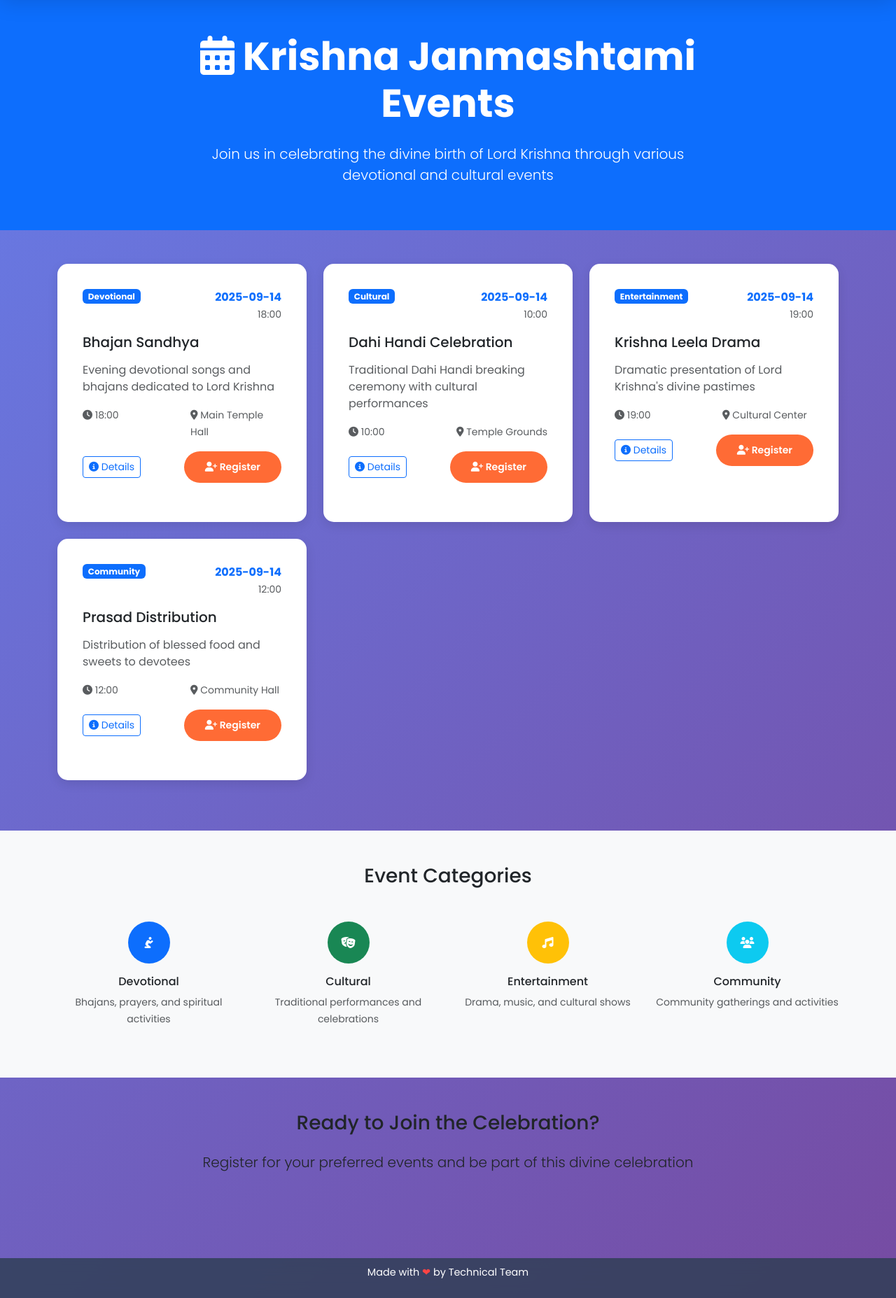
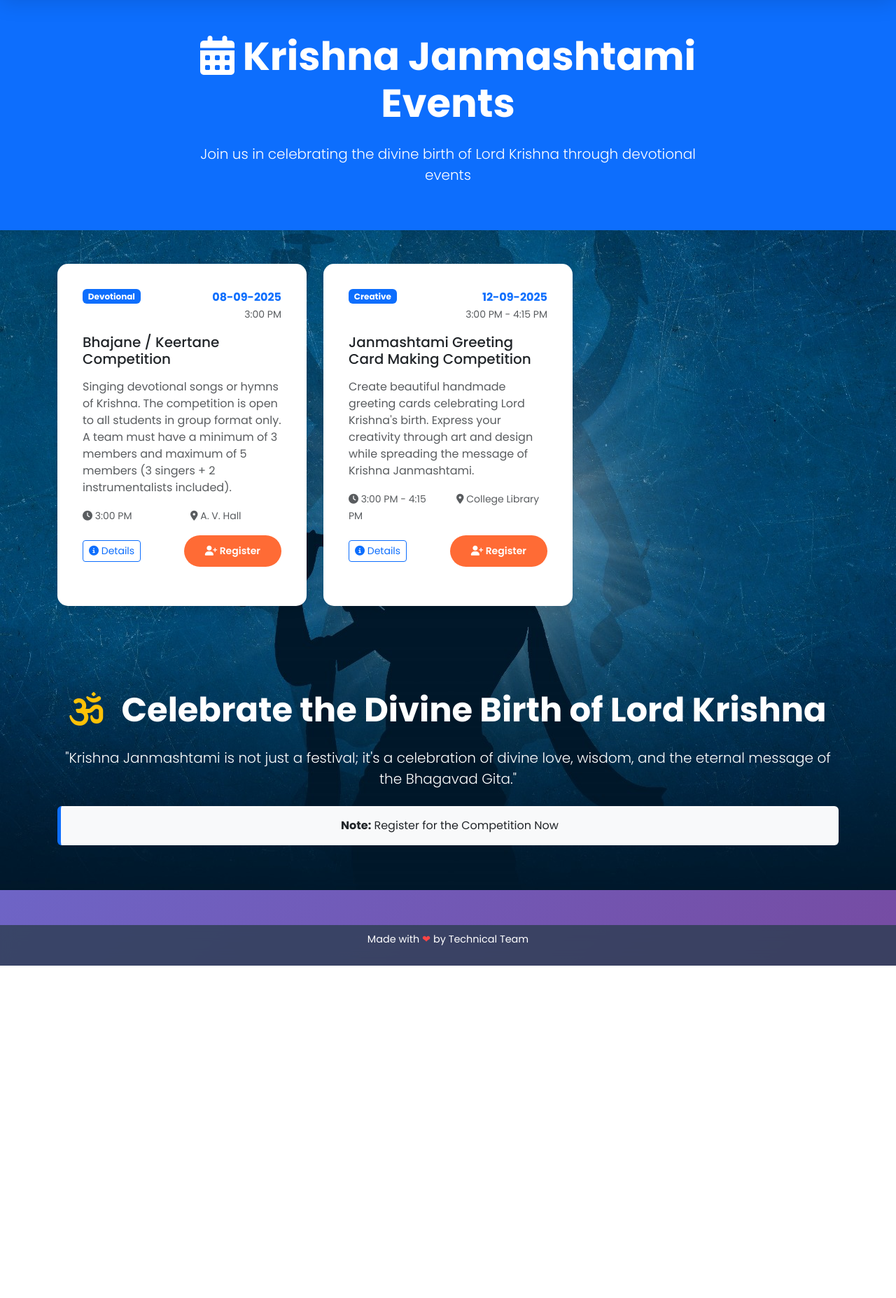
Before and after one commit to erru-2005/Krishna_Janmashtami, a Flask app: page /events in a window 1280 px wide. Shown: the part 121-1976 px from the top of the page at 70% size. After the commit the page ends 1501 px from the top, so only its background shows below. Run offline with Flask 3, Linux system fonts and the light colour scheme.

Commit message:
Errol pc

```diff
--- a/app.py
+++ b/app.py
@@ -9,43 +9,57 @@ app.secret_key = 'krishna_janmashtami_2025_secret_key'
 events = [
     {
         'id': 1,
-        'title': 'Bhajan Sandhya',
-        'description': 'Evening devotional songs and bhajans dedicated to Lord Krishna',
-        'date': '2025-09-14',
-        'time': '18:00',
-        'location': 'Main Temple Hall',
-        'image': 'bhajan.jpg',
-        'category': 'Devotional'
+        'title': 'Bhajane / Keertane Competition',
+        'description': 'Singing devotional songs or hymns of Krishna. The competition is open to all students in group format only. A team must have a minimum of 3 members and maximum of 5 members (3 singers + 2 instrumentalists included).',
+        'date': '08-09-2025',
+        'time': '3:00 PM',
+        'location': 'A. V. Hall, Dr. B. B. Hegde First Grade College, Kundapur',
+        'image': 'krishna2.jfif',
+        'category': 'Devotional',
+        'rules': [
+            'Time limit: 3+1 minutes',
+            'Instruments can be used, but participants must bring their own',
+            'The song must be about Krishna',
+            'Competition will be held in group format only',
+            'A team must have a minimum of 3 members and maximum of 5 members (3 singers + 2 instrumentalists included)',
+            'Teams can use instruments (tabla, tala, harmonium, keyboard etc.)',
+            'The decision of the judges is final'
+        ],
+        'venue': 'A. V. Hall',
+        'college': 'Dr. B. B. Hegde First Grade College, Kundapur',
+        'coordinator': 'Rashmi Gawadi, Assistant Professor, Department of Computer Application',
+        'registration_deadline': '06/09/2025',
+        'notice_date': '02/09/2025',
+        'college_phone': '20000-576201'
     },
     {
         'id': 2,
-        'title': 'Dahi Handi Celebration',
-        'description': 'Traditional Dahi Handi breaking ceremony with cultural performances',
-        'date': '2025-09-14',
-        'time': '10:00',
-        'location': 'Temple Grounds',
-        'image': 'dahi-handi.jpg',
-        'category': 'Cultural'
-    },
-    {
-        'id': 3,
-        'title': 'Krishna Leela Drama',
-        'description': 'Dramatic presentation of Lord Krishna\'s divine pastimes',
-        'date': '2025-09-14',
-        'time': '19:00',
-        'location': 'Cultural Center',
-        'image': 'drama.jpg',
-        'category': 'Entertainment'
-    },
-    {
-        'id': 4,
-        'title': 'Prasad Distribution',
-        'description': 'Distribution of blessed food and sweets to devotees',
-        'date': '2025-09-14',
-        'time': '12:00',
-        'location': 'Community Hall',
-        'image': 'prasad.jpg',
-        'category': 'Community'
+        'title': 'Janmashtami Greeting Card Making Competition',
+        'description': 'Create beautiful handmade greeting cards celebrating Lord Krishna\'s birth. Express your creativity through art and design while spreading the message of Krishna Janmashtami.',
+        'date': '12-09-2025',
+        'time': '3:00 PM - 4:15 PM',
+        'location': 'College Library, Dr. B. B. Hegde First Grade College, Kundapur',
+        'image': 'krishna2.jfif',
+        'category': 'Creative',
+        'rules': [
+            'Time: 1 hour 15 minutes',
+            'The greeting card should be handmade (do not use ready-made cards available in the market)',
+            'The paper size should be A4/A5 size',
+            'Colored pens, crayons, watercolors, or any decorative materials can be used',
+            'The card should have a message/quote/image related to "Shri Krishna Janmashtami"',
+            'Everyone should submit only one card',
+            'The judging will be based on creativity, decoration, and relevance of the topic',
+            'The decision of the judges is final'
+        ],
+        'venue': 'College Library',
+        'college': 'Dr. B. B. Hegde First Grade College, Kundapur',
+        'coordinator': 'Megha and Shivani Adiga, Assistant Professors, Department of Computer Application',
+        'registration_deadline': '10/09/2025',
+        'notice_date': '02/09/2025',
+        'college_phone': '20000-576201',
+        'duration': '1 hour 15 minutes',
+        'paper_size': 'A4/A5 size',
+        'materials_allowed': 'Colored pens, crayons, watercolors, decorative materials'
     }
 ]
 
--- a/templates/events.html
+++ b/templates/events.html
@@ -3,7 +3,7 @@
 {% block title %}Events - Krishna Janmashtami 2025{% endblock %}
 
 {% block content %}
-<div class="events-page">
+<div class="events-page" style="background-image: url('{{ url_for('static', filename='images/krishna2.jfif') }}'); background-size: cover; background-position: center; background-attachment: fixed; background-repeat: no-repeat;">
 <!-- Page Header -->
 <section class="py-5 bg-primary text-white">
     <div class="container">
@@ -12,7 +12,7 @@
                 <h1 class="display-4 fw-bold mb-4">
                     <i class="fas fa-calendar-alt"></i> Krishna Janmashtami Events
                 </h1>
-                <p class="lead">Join us in celebrating the divine birth of Lord Krishna through various devotional and cultural events</p>
+                <p class="lead">Join us in celebrating the divine birth of Lord Krishna through devotional events</p>
             </div>
         </div>
     </div>
@@ -21,8 +21,6 @@
 <!-- Events Section -->
 <section class="py-5">
     <div class="container">
-
-
         <!-- Events Grid -->
         <div class="row" id="eventsContainer">
             {% for event in events %}
@@ -48,7 +46,7 @@
                             </div>
                             <div class="col-6">
                                 <small class="text-muted">
-                                    <i class="fas fa-map-marker-alt"></i> {{ event.location }}
+                                    <i class="fas fa-map-marker-alt"></i> {{ event.venue }}
                                 </small>
                             </div>
                         </div>
@@ -76,58 +74,44 @@
     </div>
 </section>
 
-<!-- Event Categories Info -->
-<section class="py-5 bg-light">
-    <div class="container">
-        <h3 class="text-center mb-5">Event Categories</h3>
-        <div class="row">
-            <div class="col-md-3 mb-4">
-                <div class="text-center">
-                    <div class="bg-primary rounded-circle d-inline-flex align-items-center justify-content-center mb-3" style="width: 60px; height: 60px;">
-                        <i class="fas fa-pray text-white"></i>
-                    </div>
-                    <h6>Devotional</h6>
-                    <small class="text-muted">Bhajans, prayers, and spiritual activities</small>
-                </div>
-            </div>
-            <div class="col-md-3 mb-4">
-                <div class="text-center">
-                    <div class="bg-success rounded-circle d-inline-flex align-items-center justify-content-center mb-3" style="width: 60px; height: 60px;">
-                        <i class="fas fa-theater-masks text-white"></i>
-                    </div>
-                    <h6>Cultural</h6>
-                    <small class="text-muted">Traditional performances and celebrations</small>
-                </div>
-            </div>
-            <div class="col-md-3 mb-4">
-                <div class="text-center">
-                    <div class="bg-warning rounded-circle d-inline-flex align-items-center justify-content-center mb-3" style="width: 60px; height: 60px;">
-                        <i class="fas fa-music text-white"></i>
-                    </div>
-                    <h6>Entertainment</h6>
-                    <small class="text-muted">Drama, music, and cultural shows</small>
-                </div>
-            </div>
-            <div class="col-md-3 mb-4">
-                <div class="text-center">
-                    <div class="bg-info rounded-circle d-inline-flex align-items-center justify-content-center mb-3" style="width: 60px; height: 60px;">
-                        <i class="fas fa-users text-white"></i>
-                    </div>
-                    <h6>Community</h6>
-                    <small class="text-muted">Community gatherings and activities</small>
-                </div>
-            </div>
-        </div>
-    </div>
+<!-- Call to Action -->
+<section class="py-5">
+    <div class="container text-center text-white">
+        <h2 class="display-5 fw-bold mb-4">
+            <i class="fas fa-om text-warning me-3"></i>
+            Celebrate the Divine Birth of Lord Krishna
+        </h2>
+        <p class="lead mb-4">
+            "Krishna Janmashtami is not just a festival; it's a celebration of divine love, wisdom, and the eternal message of the Bhagavad Gita."
+        </p>
+        <div class="p-3 my-3 bg-light border-start border-5 border-primary rounded text-dark inline">
+            <strong>Note:</strong> Register for the Competition Now
+          </div>
+
 </section>
 
-<!-- Call to Action -->
-<section class="py-5">
-    <div class="container text-center">
-        <h3 class="mb-4">Ready to Join the Celebration?</h3>
-        <p class="lead mb-4">Register for your preferred events and be part of this divine celebration</p>
+<!-- Back to Top Arrow -->
+<button id="backToTop" class="btn btn-primary rounded-circle position-fixed" style="bottom: 30px; right: 30px; width: 60px; height: 60px; z-index: 1000; display: none; box-shadow: 0 4px 15px rgba(0,0,0,0.3);">
+    <i class="fas fa-arrow-up fa-lg"></i>
+</button>
 
-    </div>
-</section>
+<script>
+// Back to top functionality
+window.addEventListener('scroll', function() {
+    const backToTopButton = document.getElementById('backToTop');
+    if (window.pageYOffset > 300) {
+        backToTopButton.style.display = 'block';
+    } else {
+        backToTopButton.style.display = 'none';
+    }
+});
+
+document.getElementById('backToTop').addEventListener('click', function() {
+    window.scrollTo({
+        top: 0,
+        behavior: 'smooth'
+    });
+});
+</script>
 </div>
 {% endblock %}
```
Also changed, not shown: templates/event_detail.html (+226 -129 lines), static/images/krishna2.jfif (added).
